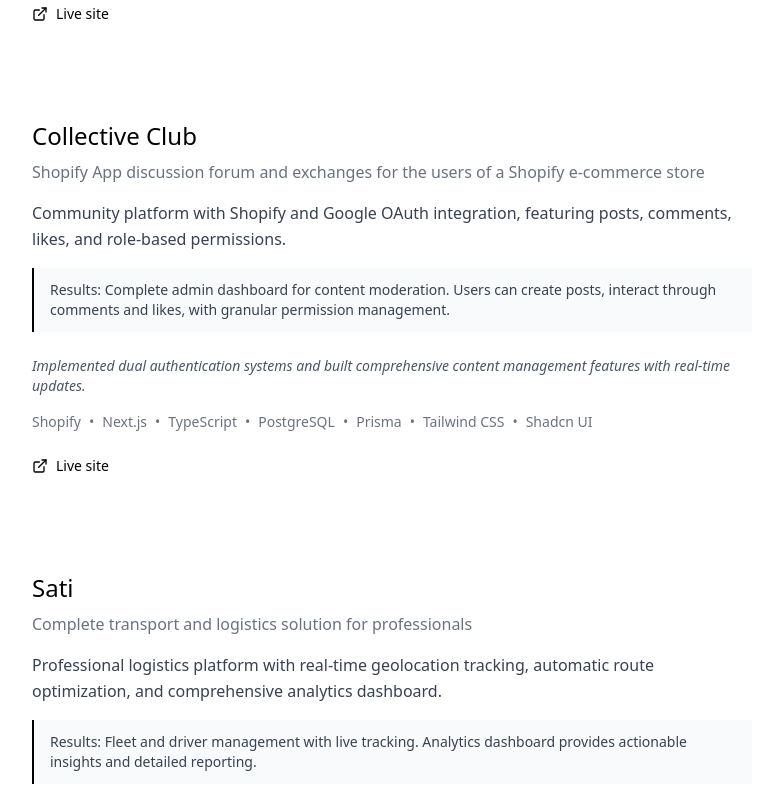
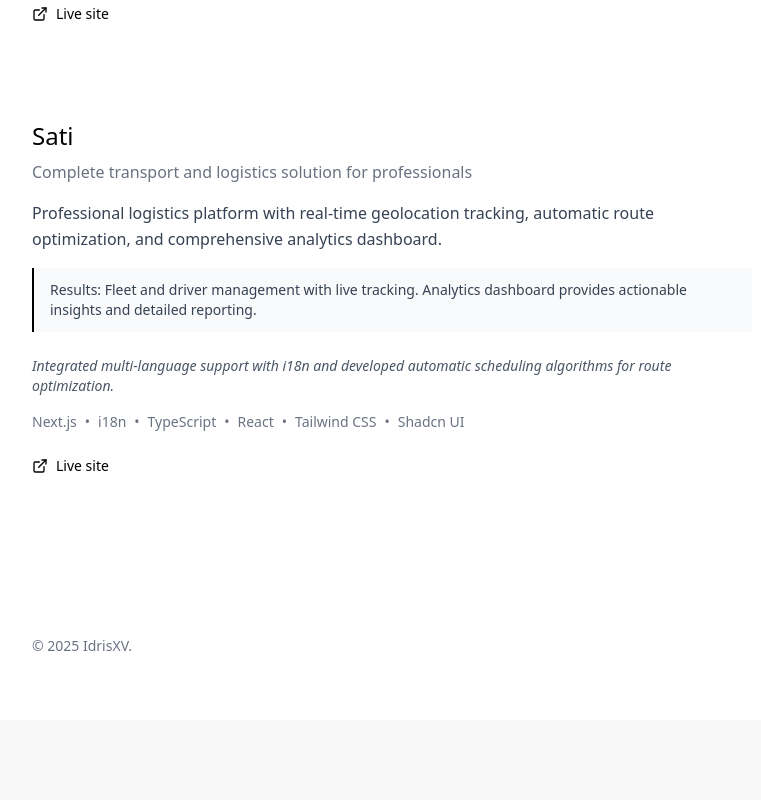
Before and after one commit to KezroXV/idrisXV, a Next.js app: page /en in a window 1280 px wide. Shown: the part 1640-2440 px from the top of the page, without its empty margins (248-1009 px from the left). After the commit the page ends 2360 px from the top, so only its background shows below. Built offline with nearby package versions, Linux system fonts and the light colour scheme.

Commit message:
Remove "Collective Club" project details from projects data in both projects.tsx and projects.ts files, commenting out the relevant sections for future reference.

```diff
--- a/components/sections/projects.tsx
+++ b/components/sections/projects.tsx
@@ -39,28 +39,28 @@
     tech: ["Shopify", "Shopify Theme"],
     demo: "https://shopxfoot.myshopify.com/?pb=0",
   },
-  {
-    id: 3,
-    title: "Collective Club",
-    subtitle:
-      "Shopify App discussion forum and exchanges for the users of a Shopify e-commerce store",
-    description:
-      "Community platform with Shopify and Google OAuth integration, featuring posts, comments, likes, and role-based permissions.",
-    results:
-      "Complete admin dashboard for content moderation. Users can create posts, interact through comments and likes, with granular permission management.",
-    process:
-      "Implemented dual authentication systems and built comprehensive content management features with real-time updates.",
-    tech: [
-      "Shopify",
-      "Next.js",
-      "TypeScript",
-      "PostgreSQL",
-      "Prisma",
-      "Tailwind CSS",
-      "Shadcn UI",
-    ],
-    demo: "https://collective-club-web.vercel.app/?shop=collective-club.myshopify.com",
-  },
+  // {
+  //   id: 3,
+  //   title: "Collective Club",
+  //   subtitle:
+  //     "Shopify App discussion forum and exchanges for the users of a Shopify e-commerce store",
+  //   description:
+  //     "Community platform with Shopify and Google OAuth integration, featuring posts, comments, likes, and role-based permissions.",
+  //   results:
+  //     "Complete admin dashboard for content moderation. Users can create posts, interact through comments and likes, with granular permission management.",
+  //   process:
+  //     "Implemented dual authentication systems and built comprehensive content management features with real-time updates.",
+  //   tech: [
+  //     "Shopify",
+  //     "Next.js",
+  //     "TypeScript",
+  //     "PostgreSQL",
+  //     "Prisma",
+  //     "Tailwind CSS",
+  //     "Shadcn UI",
+  //   ],
+  //   demo: "https://collective-club-web.vercel.app/?shop=collective-club.myshopify.com",
+  // },
   {
     id: 4,
     title: "Sati",
--- a/lib/data/projects.ts
+++ b/lib/data/projects.ts
@@ -44,27 +44,27 @@
     demo: "https://shopxfoot.myshopify.com/?pb=0",
     featured: true,
   },
-  {
-    id: 3,
-    title: "Collective Club",
-    category: "Shopify Application",
-    description:
-      "Shopify App discussion forum and exchanges for the users of a Shopify e-commerce store",
-    longDescription:
-      "Productivity application with cloud synchronization, push notifications and offline mode. Complete discussion platform with Shopify Oauth and API & Google Oauth.",
-    image: "/CollectiveClub.png",
-    tags: [
-      "Shopify",
-      "Next.js",
-      "TypeScript",
-      "PostgreSQL",
-      "Prisma",
-      "Tailwind CSS",
-      "Shadcn UI",
-    ],
-    demo: "https://collective-club-web.vercel.app/?shop=collective-club.myshopify.com",
-    featured: false,
-  },
+  // {
+  //   id: 3,
+  //   title: "Collective Club",
+  //   category: "Shopify Application",
+  //   description:
+  //     "Shopify App discussion forum and exchanges for the users of a Shopify e-commerce store",
+  //   longDescription:
+  //     "Productivity application with cloud synchronization, push notifications and offline mode. Complete discussion platform with Shopify Oauth and API & Google Oauth.",
+  //   image: "/CollectiveClub.png",
+  //   tags: [
+  //     "Shopify",
+  //     "Next.js",
+  //     "TypeScript",
+  //     "PostgreSQL",
+  //     "Prisma",
+  //     "Tailwind CSS",
+  //     "Shadcn UI",
+  //   ],
+  //   demo: "https://collective-club-web.vercel.app/?shop=collective-club.myshopify.com",
+  //   featured: false,
+  // },
   {
     id: 4,
     title: "Sati",
```
